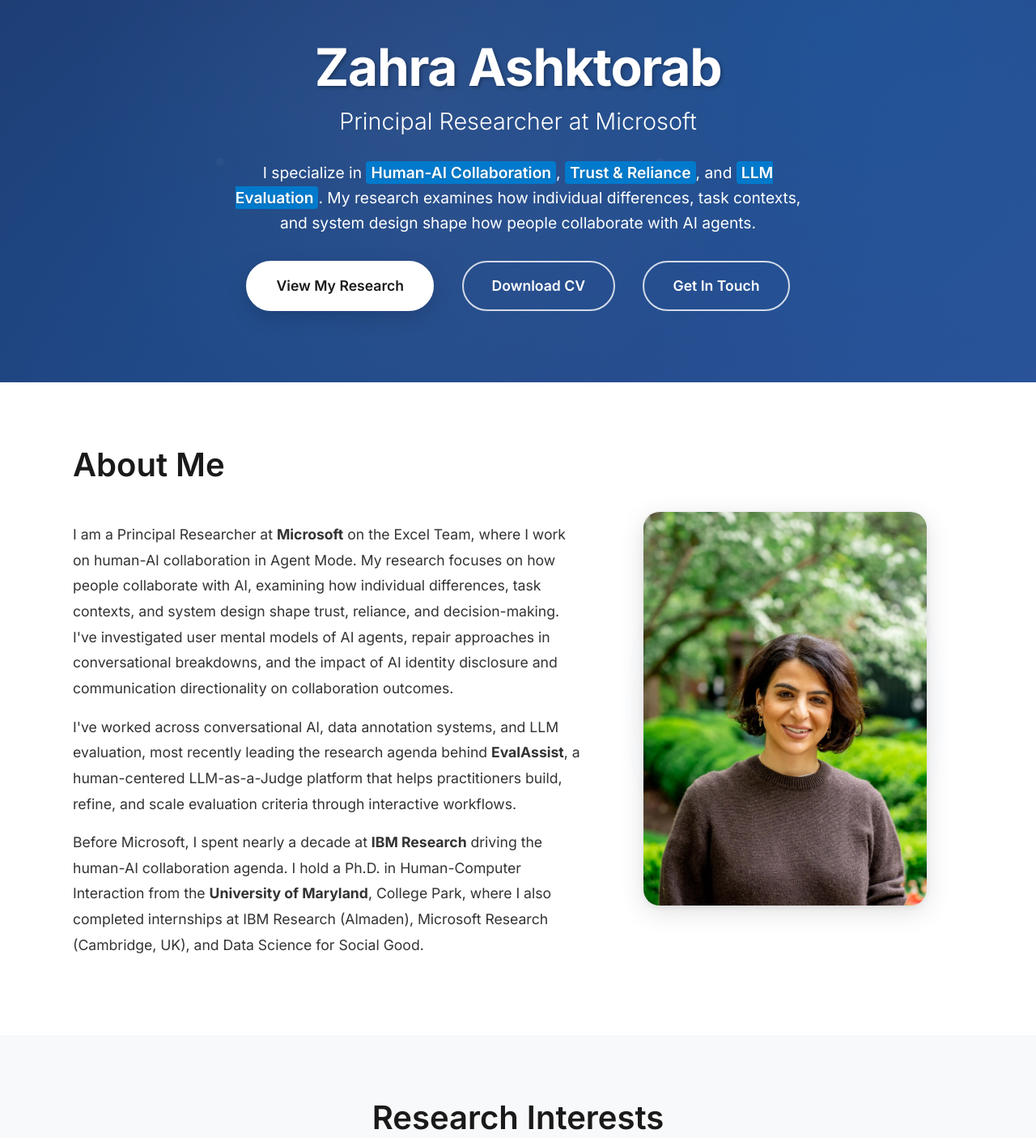
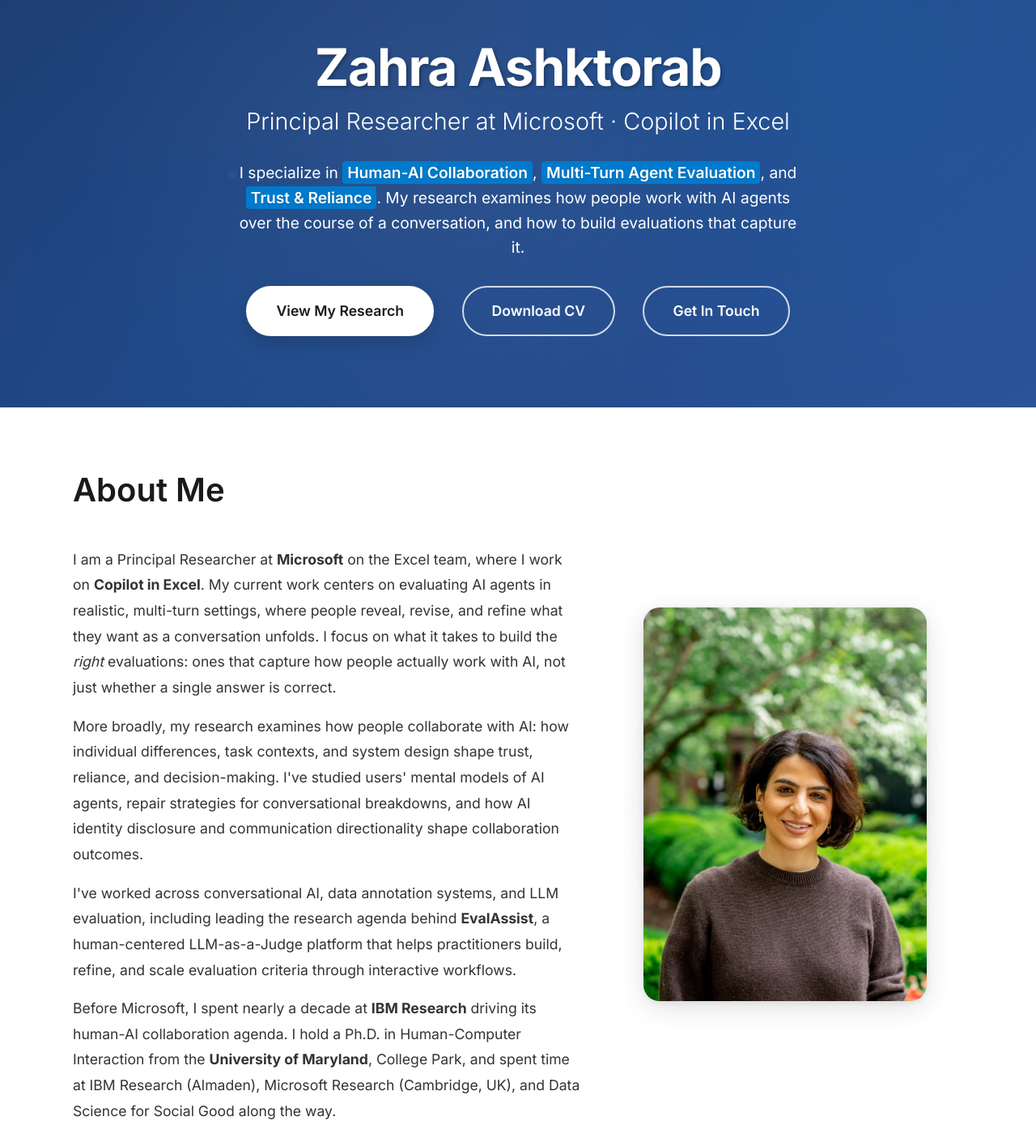
Before and after one commit to shirini721/personal_website, a plain HTML site: page index.html in a window 1280 px wide. Shown: the part 120-1525 px from the top of the page at 81% size. Drawn offline with nearby package versions, Linux system fonts and the light colour scheme.

Commit message:
Update About Me, hero and meta descriptions for Copilot in Excel role
Co-Authored-By: Claude Opus 5.5 <noreply@anthropic.com>
Claude-Session: https://claude.ai/code/session_01BrXTrbT28CxYBzSpyQSLAy

```diff
--- a/index.html
+++ b/index.html
@@ -3,15 +3,15 @@
 <head>
     <meta http-equiv="Content-Type" content="text/html; charset=UTF-8">
     <meta name="viewport" content="width=device-width, initial-scale=1, shrink-to-fit=no">
-    <meta name="description" content="Zahra Ashktorab - Principal Researcher at Microsoft specializing in Human-AI Collaboration, Trust, Reliance, and LLM Evaluation">
+    <meta name="description" content="Zahra Ashktorab - Principal Researcher at Microsoft working on Copilot in Excel, specializing in Human-AI Collaboration, Multi-Turn Agent Evaluation, Trust, and Reliance">
     <meta name="author" content="Zahra Ashktorab">
-    <meta name="keywords" content="Human-AI Collaboration, LLM Evaluation, Trust, Reliance, Agent Mode, EvalAssist, Research, Microsoft">
+    <meta name="keywords" content="Human-AI Collaboration, LLM Evaluation, Trust, Reliance, Copilot in Excel, Multi-Turn Evaluation, AI Agents, EvalAssist, Research, Microsoft">
 <link rel="icon" type="image/svg+xml" href="favicon.svg">
     <title>Zahra Ashktorab - Human-AI Interaction Researcher</title>
 
     <!-- Open Graph Meta Tags -->
     <meta property="og:title" content="Zahra Ashktorab - Human-AI Collaboration Researcher">
-    <meta property="og:description" content="Principal Researcher at Microsoft specializing in Human-AI Collaboration, Trust, Reliance, and LLM Evaluation">
+    <meta property="og:description" content="Principal Researcher at Microsoft working on Copilot in Excel, specializing in Human-AI Collaboration, Multi-Turn Agent Evaluation, Trust, and Reliance">
     <meta property="og:image" content="https://zahraashktorab.com/picforsite.jpg">
     <meta property="og:url" content="https://zahraashktorab.com/">
     <meta property="og:type" content="profile">
@@ -20,7 +20,7 @@
     <meta name="twitter:card" content="summary">
     <meta name="twitter:creator" content="@zashktorab">
     <meta name="twitter:title" content="Zahra Ashktorab - Human-AI Collaboration Researcher">
-    <meta name="twitter:description" content="Principal Researcher at Microsoft specializing in Human-AI Collaboration, Trust, Reliance, and LLM Evaluation">
+    <meta name="twitter:description" content="Principal Researcher at Microsoft working on Copilot in Excel, specializing in Human-AI Collaboration, Multi-Turn Agent Evaluation, Trust, and Reliance">
     <meta name="twitter:image" content="https://zahraashktorab.com/picforsite.jpg">
 
     <!-- Bootstrap core CSS -->
@@ -64,10 +64,10 @@
         <div class="container">
             <div class="hero-content">
                 <h1 class="hero-title">Zahra Ashktorab</h1>
-                <h2 class="hero-subtitle">Principal Researcher at Microsoft</h2>
+                <h2 class="hero-subtitle">Principal Researcher at Microsoft &middot; Copilot in Excel</h2>
                 <p class="hero-description">
-                    I specialize in <span class="highlight">Human-AI Collaboration</span>, <span class="highlight">Trust &amp; Reliance</span>, and <span class="highlight">LLM Evaluation</span>.
-                    My research examines how individual differences, task contexts, and system design shape how people collaborate with AI agents.
+                    I specialize in <span class="highlight">Human-AI Collaboration</span>, <span class="highlight">Multi-Turn Agent Evaluation</span>, and <span class="highlight">Trust &amp; Reliance</span>.
+                    My research examines how people work with AI agents over the course of a conversation, and how to build evaluations that capture it.
                 </p>
                 <div class="hero-buttons">
                     <a href="publications.html" class="btn-hero btn-hero-primary">View My Research</a>
@@ -86,20 +86,25 @@
                     <h2 class="section-title text-left">About Me</h2>
                     <div class="about-content">
                         <p>
-                            I am a Principal Researcher at <strong>Microsoft</strong> on the Excel Team, where I work on human-AI collaboration in Agent Mode.
-                            My research focuses on how people collaborate with AI, examining how individual differences, task contexts, and system design
-                            shape trust, reliance, and decision-making. I've investigated user mental models of AI agents, repair approaches in conversational
-                            breakdowns, and the impact of AI identity disclosure and communication directionality on collaboration outcomes.
+                            I am a Principal Researcher at <strong>Microsoft</strong> on the Excel team, where I work on <strong>Copilot in Excel</strong>.
+                            My current work centers on evaluating AI agents in realistic, multi-turn settings, where people reveal, revise, and refine
+                            what they want as a conversation unfolds. I focus on what it takes to build the <em>right</em> evaluations: ones that capture
+                            how people actually work with AI, not just whether a single answer is correct.
                         </p>
                         <p>
-                            I've worked across conversational AI, data annotation systems, and LLM evaluation, most recently leading the research agenda
+                            More broadly, my research examines how people collaborate with AI: how individual differences, task contexts, and system design
+                            shape trust, reliance, and decision-making. I've studied users' mental models of AI agents, repair strategies for conversational
+                            breakdowns, and how AI identity disclosure and communication directionality shape collaboration outcomes.
+                        </p>
+                        <p>
+                            I've worked across conversational AI, data annotation systems, and LLM evaluation, including leading the research agenda
                             behind <strong>EvalAssist</strong>, a human-centered LLM-as-a-Judge platform that helps practitioners build, refine, and scale
                             evaluation criteria through interactive workflows.
                         </p>
                         <p>
-                            Before Microsoft, I spent nearly a decade at <strong>IBM Research</strong> driving the human-AI collaboration agenda.
-                            I hold a Ph.D. in Human-Computer Interaction from the <strong>University of Maryland</strong>, College Park, where I also
-                            completed internships at IBM Research (Almaden), Microsoft Research (Cambridge, UK), and Data Science for Social Good.
+                            Before Microsoft, I spent nearly a decade at <strong>IBM Research</strong> driving its human-AI collaboration agenda.
+                            I hold a Ph.D. in Human-Computer Interaction from the <strong>University of Maryland</strong>, College Park, and spent time
+                            at IBM Research (Almaden), Microsoft Research (Cambridge, UK), and Data Science for Social Good along the way.
                         </p>
                     </div>
                 </div>
```
